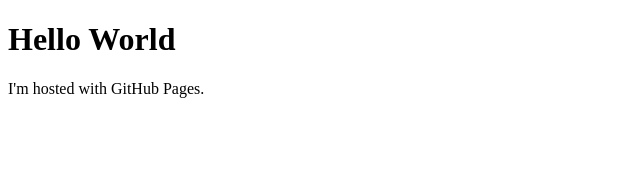
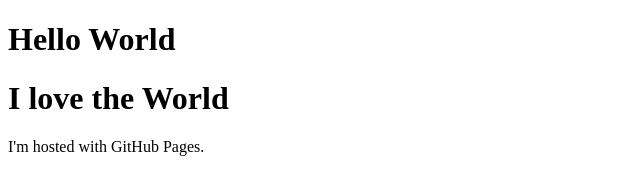
Before and after one commit to bluemelonrind/bluemelonrind.github.io, a plain HTML site: page index.html in a window 1280 px wide. Shown: the whole page, without its empty margins (0-640 px from the left). Drawn offline with Linux system fonts and the light colour scheme.

Commit message:
Update index.html

```diff
--- a/index.html
+++ b/index.html
@@ -2,6 +2,7 @@
 <html>
 <body>
 <h1>Hello World</h1>
+<h1>I love the World</h1>
 <p>I'm hosted with GitHub Pages.</p>
 </body>
 </html>
```
